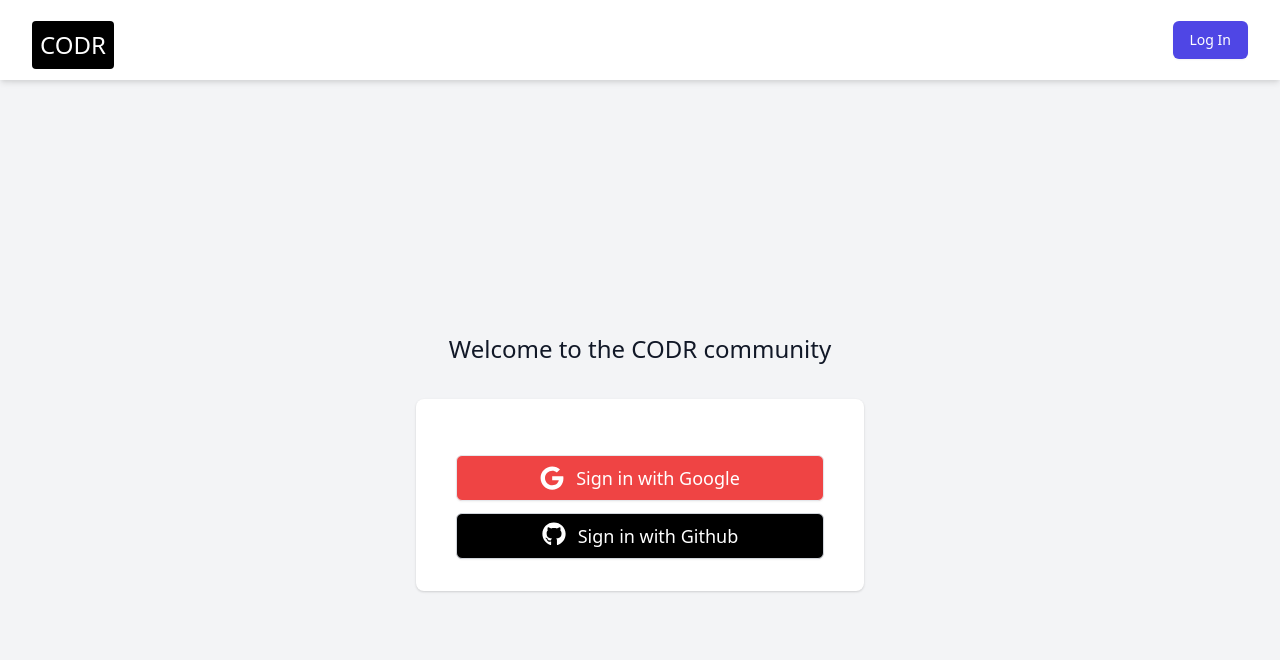
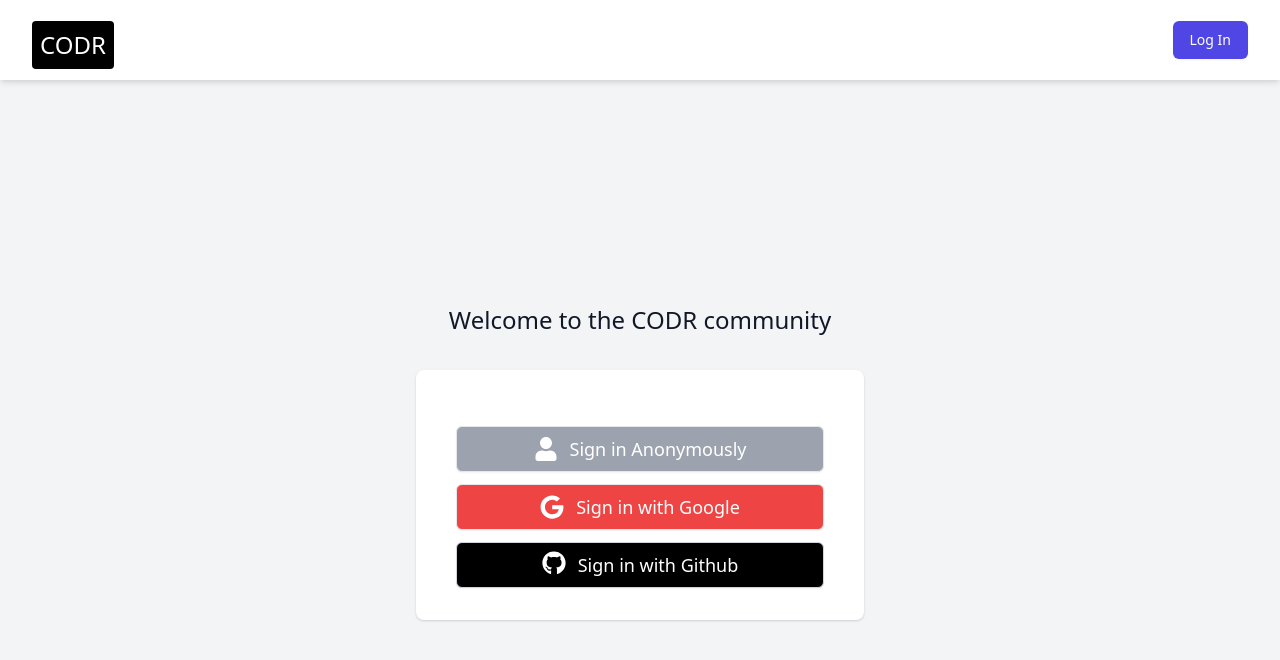
Before and after one commit to klavenjones/CodrBlog, a Next.js app: page /dashboard in a window 1280 px wide. Shown: the top 660 px of the page. Built offline with nearby package versions, Linux system fonts and the light colour scheme; no server answers; what @tailwindcss/typography would draw is missing.

Commit message:
Added Anonymous Login

```diff
--- a/components/ImageUploader.jsx
+++ b/components/ImageUploader.jsx
@@ -39,6 +39,8 @@ export default function ImageUploader() {
           setUploading(false)
         })
     })
+
+
   }
 
   return (
--- a/components/Navbar.jsx
+++ b/components/Navbar.jsx
@@ -36,11 +36,8 @@ function LoggedIn({ username, user }) {
                 <span className='sr-only'>Open user menu</span>
                 <img
                   className='h-8 w-8 rounded-full'
-                  src={
-                    user?.photoURL ||
-                    'https://www.google.com/url?sa=i&url=https%3A%2F%2Fcommons.wikimedia.org%2Fwiki%2FFile%3AProfile_avatar_placeholder_large.png&psig=AOvVaw0i-Fw-RSoRjKSkgMT6X4AD&ust=1612978742869000&source=images&cd=vfe&ved=0CAIQjRxqFwoTCOi8kpqs3e4CFQAAAAAdAAAAABAI'
-                  }
-                  alt="Blog Logo"
+                  src={user?.photoURL || '/anonymous.png'}
+                  alt='Blog Logo'
                 />
               </button>
             </div>
@@ -163,11 +160,8 @@ export default function Navbar() {
                 <div className='flex-shrink-0'>
                   <img
                     className='h-10 w-10 rounded-full'
-                    src={
-                      user?.photoURL ||
-                      'https://www.google.com/url?sa=i&url=https%3A%2F%2Fcommons.wikimedia.org%2Fwiki%2FFile%3AProfile_avatar_placeholder_large.png&psig=AOvVaw0i-Fw-RSoRjKSkgMT6X4AD&ust=1612978742869000&source=images&cd=vfe&ved=0CAIQjRxqFwoTCOi8kpqs3e4CFQAAAAAdAAAAABAI'
-                    }
-                    alt="User Avatar"
+                    src={user?.photoURL || '/anonymous.png'}
+                    alt='User Avatar'
                   />
                 </div>
                 <div className='ml-3'>
--- a/pages/dashboard.js
+++ b/pages/dashboard.js
@@ -3,13 +3,13 @@ import {
   auth,
   firestore,
   githubProvider,
-  googleProvider,
+  googleProvider
 } from '../lib/firebase'
 import { useCollection } from 'react-firebase-hooks/firestore'
 import toast from 'react-hot-toast'
 import debounce from 'lodash.debounce'
 import { UserContext } from '../lib/context'
-import { FaGoogle, FaGithub } from 'react-icons/fa'
+import { FaGoogle, FaGithub, FaUser} from 'react-icons/fa'
 import Metatags from '../components/Metatags'
 import AuthCheck from '../components/AuthCheck'
 
@@ -68,7 +68,6 @@ function LoggedInPage({ user }) {
         </header>
         <div>
           <div className='max-w-7xl mx-auto py-6 sm:px-6 lg:px-8'>
-            {/* Replace with your content */}
             <div className='px-4 py-4 sm:px-0 grid grid-cols-1 gap-3 sm:grid-cols-3'>
               <div className='rounded-lg col-span-1 mb-10 content-card'>
                 <h3 className='text-2xl font-medium mb-4'>Total Hearts</h3>
@@ -76,10 +75,6 @@ function LoggedInPage({ user }) {
                   {totalHearts}
                 </h2>
               </div>
-              {/* <div className=' rounded-lg col-span-1 mb-10 content-card'>
-                <h3 className='text-2xl font-medium mb-4'>Total Post Views</h3>
-                <h2 className='text-4xl sm:text-6xl font-medium'>0</h2>
-              </div> */}
               <div className=' rounded-lg col-span-1 mb-10 content-card'>
                 <h3 className='text-2xl font-medium mb-4'>Total Posts</h3>
                 <h2 className='text-4xl sm:text-6xl font-medium'>
@@ -87,12 +82,7 @@ function LoggedInPage({ user }) {
                 </h2>
               </div>
             </div>
-            {/* <div className='px-4 py-4 mt-10 sm:px-0 grid grid-cols-1 gap-3'>
-              <div className='rounded-lg col-span-1 space-y-14'>
-                <h3 className='text-3xl font-medium mb-10'>Posts</h3>
-                <PostFeed posts={posts} />
-              </div>
-            </div> */}
+
             {/* /End replace */}
           </div>
         </div>
@@ -128,6 +118,18 @@ function SignInForm() {
         <div className='bg-white py-8 px-4 shadow sm:rounded-lg sm:px-10'>
           <div className='mt-6'>
             <div className='mt-6 grid grid-cols-1 gap-3'>
+              <div>
+                <button
+                  onClick={() => auth.signInAnonymously()}
+                  className='w-full inline-flex justify-center items-center py-2 px-4 border rounded-md shadow-sm bg-gray-400 text-sm font-medium text-white hover:opacity-90'
+                >
+                  <span className='sr-only'>Sign in with Google</span>
+                  <FaUser className='w-6 h-6 mr-3' />
+                  <span className='text-white text-lg'>
+                    Sign in Anonymously
+                  </span>
+                </button>
+              </div>
               <div>
                 <button
                   onClick={() => signInWithGoogle()}
@@ -213,7 +215,7 @@ function UserNameForm() {
       batch.set(userDoc, {
         username: formValue,
         photoURL: user.photoURL,
-        displayName: user.displayName,
+        displayName: user.displayName
       })
       batch.set(usernameDoc, { uid: user.uid })
 
```
Also changed, not shown: public/anonymous.png (added).
